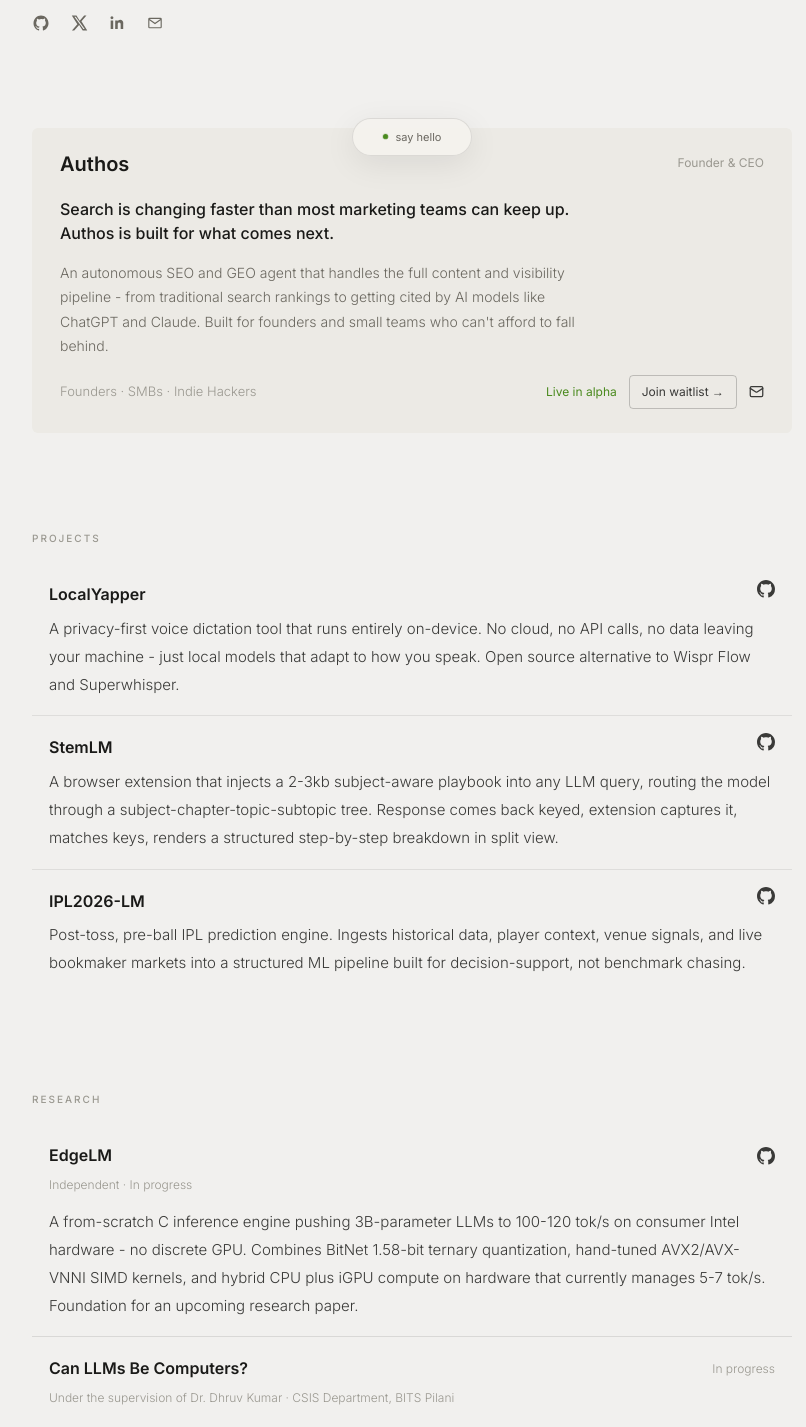
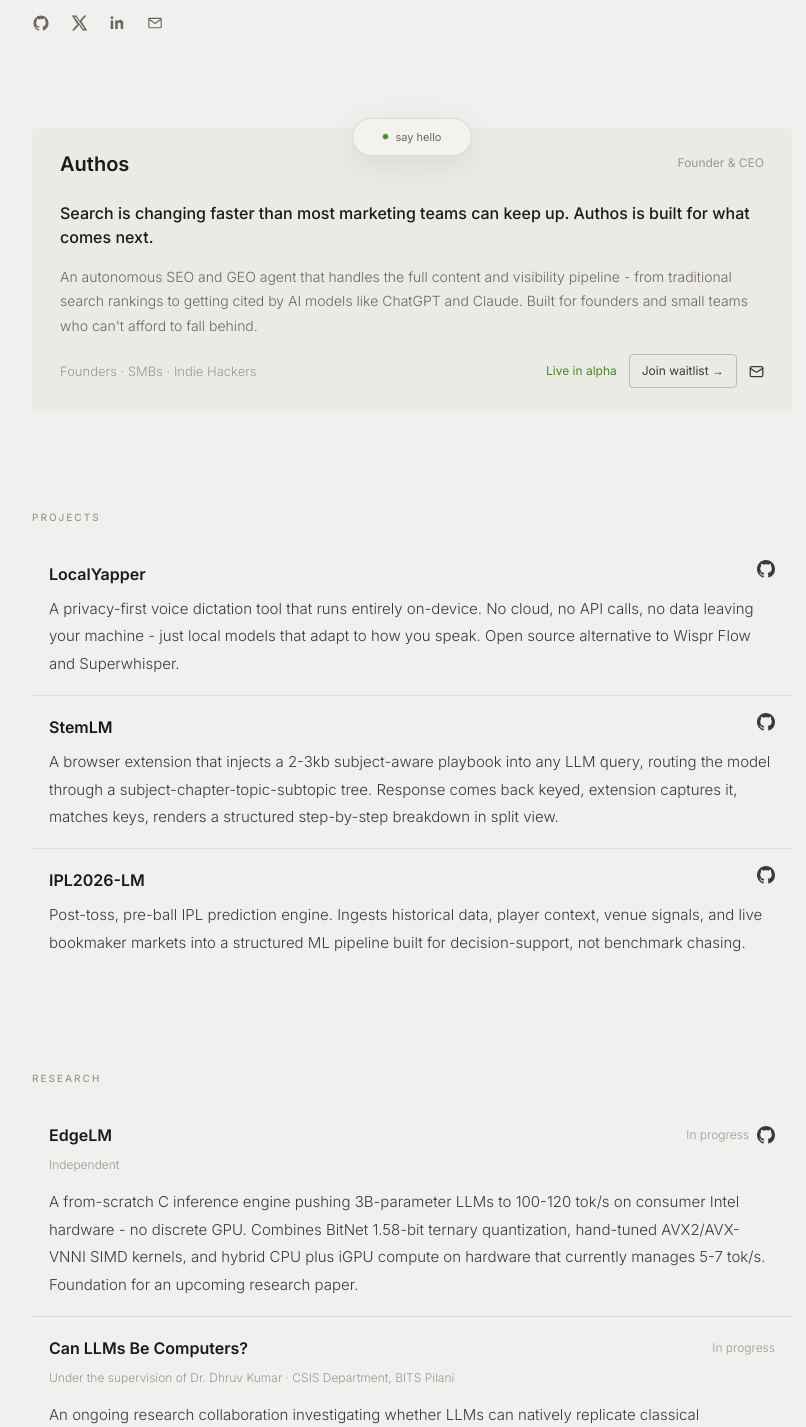
Before and after one commit to chayprabs/chaitanyaprabuddha.com, a Next.js app: page / in a window 1280 px wide. Shown: the part 620-2047 px from the top of the page, without its empty margins (228-1034 px from the left). Built offline with nearby package versions, Linux system fonts and the light colour scheme.

Commit message:
final mobile view updated

```diff
--- a/components/Authos.tsx
+++ b/components/Authos.tsx
@@ -7,35 +7,35 @@
       className="w-full py-[48px]"
     >
       <div className="container">
-        <div className="rounded-[6px] bg-[#ECEAE5] p-5 md:px-[28px] md:py-[24px]">
-          <div className="flex flex-col items-start gap-1 md:flex-row md:justify-between md:gap-6">
-            <div className="max-w-[520px]">
-              <h2 className="mb-1 text-[20px] font-semibold leading-tight text-[#1a1a18]">
-                Authos
-              </h2>
-              <p className="mb-4 mt-5 text-[16px] font-medium leading-[1.5] text-[#1a1a18]">
-                Search is changing faster than most marketing teams can keep up.
-                Authos is built for what comes next.
-              </p>
-              <p className="mb-0 text-[14px] font-light leading-[1.75] text-[#6b6860]">
-                An autonomous SEO and GEO agent that handles the full content
-                and visibility pipeline - from traditional search rankings to
-                getting cited by AI models like ChatGPT and Claude. Built for
-                founders and small teams who can&apos;t afford to fall behind.
-              </p>
-            </div>
+        <div className="box-border w-full rounded-[6px] bg-[#ECEAE5] p-4 md:px-[28px] md:py-[24px]">
+          <div className="flex items-start justify-between gap-6">
+            <h2 className="mb-1 text-[20px] font-semibold leading-tight text-[#1a1a18]">
+              Authos
+            </h2>
 
             <span className="shrink-0 text-[12px] font-normal text-[#9a9890]">
               Founder &amp; CEO
             </span>
           </div>
 
+          <p className="mb-4 mt-5 w-full text-[16px] font-medium leading-[1.5] text-[#1a1a18]">
+            Search is changing faster than most marketing teams can keep up.
+            Authos is built for what comes next.
+          </p>
+
+          <p className="mb-0 w-full text-[14px] font-light leading-[1.75] text-[#6b6860]">
+            An autonomous SEO and GEO agent that handles the full content and
+            visibility pipeline - from traditional search rankings to getting
+            cited by AI models like ChatGPT and Claude. Built for founders and
+            small teams who can&apos;t afford to fall behind.
+          </p>
+
           <div className="mt-4 flex flex-col items-start gap-[10px] md:flex-row md:items-center md:justify-between">
-            <p className="text-[13px] font-light leading-[1.8] text-[#9a9890]">
+            <p className="w-full text-[13px] font-light leading-[1.8] text-[#9a9890] md:w-auto">
               Founders · SMBs · Indie Hackers
             </p>
 
-            <div className="flex shrink-0 flex-col items-start gap-[10px] md:flex-row md:items-center md:gap-3">
+            <div className="flex shrink-0 flex-wrap items-center gap-[10px] md:gap-3">
               <span className="text-[12px] font-normal text-[#4a8a1e]">
                 Live in alpha
               </span>
--- a/components/Now.tsx
+++ b/components/Now.tsx
@@ -9,7 +9,7 @@
   },
   {
     label: "BOOKS",
-    text: "Currently: Sapiens. Generally: biographies, anything that reframes how I see things. I read weird combinations and I'm not sorry."
+    text: "Currently: Sapiens. Generally: biographies, anything that reframes how I see things."
   }
 ];
 
@@ -25,7 +25,7 @@
         </p>
 
         <p
-          className="mb-6 text-[16px] italic text-[#9a9890] md:text-[18px]"
+          className="mb-6 text-[22px] italic text-[#9a9890] md:text-[26px]"
           style={{ fontFamily: "var(--font-caveat)" }}
         >
           When I&apos;m not building &mdash;
--- a/components/Projects.tsx
+++ b/components/Projects.tsx
@@ -40,7 +40,7 @@
             >
               <div className="rounded-[8px] border-[0.5px] border-transparent bg-transparent p-3 transition-all duration-200 ease-in-out hover:border-[rgba(0,0,0,0.1)] hover:bg-[#EDEAE5] md:p-4">
                 <div>
-                  <div className="flex flex-col items-start md:flex-row md:items-start md:justify-between">
+                  <div className="flex items-start justify-between">
                     <h3 className="font-jost text-[15px] font-semibold leading-[1.8] text-[#1a1a18] md:text-[16px]">
                       {project.name}
                     </h3>
@@ -50,7 +50,7 @@
                       target="_blank"
                       rel="noopener noreferrer"
                       aria-label={`${project.name} GitHub repository`}
-                      className="mb-2 mt-[6px] text-[#9a9890] transition-colors duration-200 ease-in-out hover:text-[#1a1a18] md:mb-0 md:mt-0"
+                      className="mb-0 mt-[6px] shrink-0 text-[#9a9890] transition-colors duration-200 ease-in-out hover:text-[#1a1a18] md:mt-0"
                     >
                       <svg
                         viewBox="0 0 24 24"
--- a/components/Research.tsx
+++ b/components/Research.tsx
@@ -2,16 +2,17 @@
   {
     title: "EdgeLM",
     href: "https://github.com/chayprabs/edgeLM",
-    meta: "Independent \u00B7 In progress",
+    meta: "Independent",
+    status: "In progress",
     description:
       "A from-scratch C inference engine pushing 3B-parameter LLMs to 100-120 tok/s on consumer Intel hardware - no discrete GPU. Combines BitNet 1.58-bit ternary quantization, hand-tuned AVX2/AVX-VNNI SIMD kernels, and hybrid CPU plus iGPU compute on hardware that currently manages 5-7 tok/s. Foundation for an upcoming research paper."
   },
   {
     title: "Can LLMs Be Computers?",
-    meta: "Under the supervision of Dr. Dhruv Kumar \u00B7 CSIS Department, BITS Pilani",
+    meta: "Under the supervision of Dr. Dhruv Kumar · CSIS Department, BITS Pilani",
     status: "In progress",
     description:
-      "An ongoing research collaboration investigating whether LLMs can natively replicate classical computing primitives - exploring 2D grid transformers, attention complexity reduction from O(n\u00B2) to O(n log n), and whether transformer architectures can simulate deterministic state machines."
+      "An ongoing research collaboration investigating whether LLMs can natively replicate classical computing primitives - exploring 2D grid transformers, attention complexity reduction from O(n²) to O(n log n), and whether transformer architectures can simulate deterministic state machines."
   }
 ];
 
@@ -36,18 +37,22 @@
             >
               <div className="rounded-[8px] border-[0.5px] border-transparent bg-transparent p-4 transition-all duration-200 ease-in-out hover:border-[rgba(0,0,0,0.1)] hover:bg-[#EDEAE5]">
                 <div>
-                  <div className="flex flex-col items-start gap-2 md:flex-row md:items-center md:justify-between md:gap-4">
+                  <div className="flex items-center justify-between gap-4">
                     <h3 className="font-jost text-[16px] font-semibold leading-[1.8] text-[#1a1a18]">
                       {entry.title}
                     </h3>
 
                     {entry.href ? (
+                      <div className="flex shrink-0 items-center gap-2">
+                        <span className="text-[12px] font-light text-[#9a9890]">
+                          {entry.status}
+                        </span>
                         <a
                           href={entry.href}
                           target="_blank"
                           rel="noopener noreferrer"
                           aria-label={`${entry.title} GitHub repository`}
-                        className="mt-[6px] shrink-0 text-[#9a9890] transition-colors duration-200 ease-in-out hover:text-[#1a1a18] md:mt-0"
+                          className="text-[#9a9890] transition-colors duration-200 ease-in-out hover:text-[#1a1a18]"
                         >
                           <svg
                             viewBox="0 0 24 24"
@@ -58,8 +63,9 @@
                             <path d="M12 0C5.37 0 0 5.37 0 12c0 5.31 3.435 9.795 8.205 11.385.6.105.825-.255.825-.57 0-.285-.015-1.23-.015-2.235-3.015.555-3.795-.735-4.035-1.41-.135-.345-.72-1.41-1.23-1.695-.42-.225-1.02-.78-.015-.795.945-.015 1.62.87 1.845 1.23 1.08 1.815 2.805 1.305 3.495.99.105-.78.42-1.305.765-1.605-2.67-.3-5.46-1.335-5.46-5.925 0-1.305.465-2.385 1.23-3.225-.12-.3-.54-1.53.12-3.18 0 0 1.005-.315 3.3 1.23.96-.27 1.98-.405 3-.405s2.04.135 3 .405c2.295-1.56 3.3-1.23 3.3-1.23.66 1.65.24 2.88.12 3.18.765.84 1.23 1.905 1.23 3.225 0 4.605-2.805 5.625-5.475 5.925.435.375.81 1.095.81 2.22 0 1.605-.015 2.895-.015 3.3 0 .315.225.69.825.57A12.02 12.02 0 0 0 24 12c0-6.63-5.37-12-12-12z" />
                           </svg>
                         </a>
+                      </div>
                     ) : (
-                      <span className="mt-[6px] shrink-0 text-[12px] font-light text-[#9a9890] md:mt-0">
+                      <span className="shrink-0 text-[12px] font-light text-[#9a9890]">
                         {entry.status}
                       </span>
                     )}
```
Lines whose indentation alone changed are shown as unchanged.
